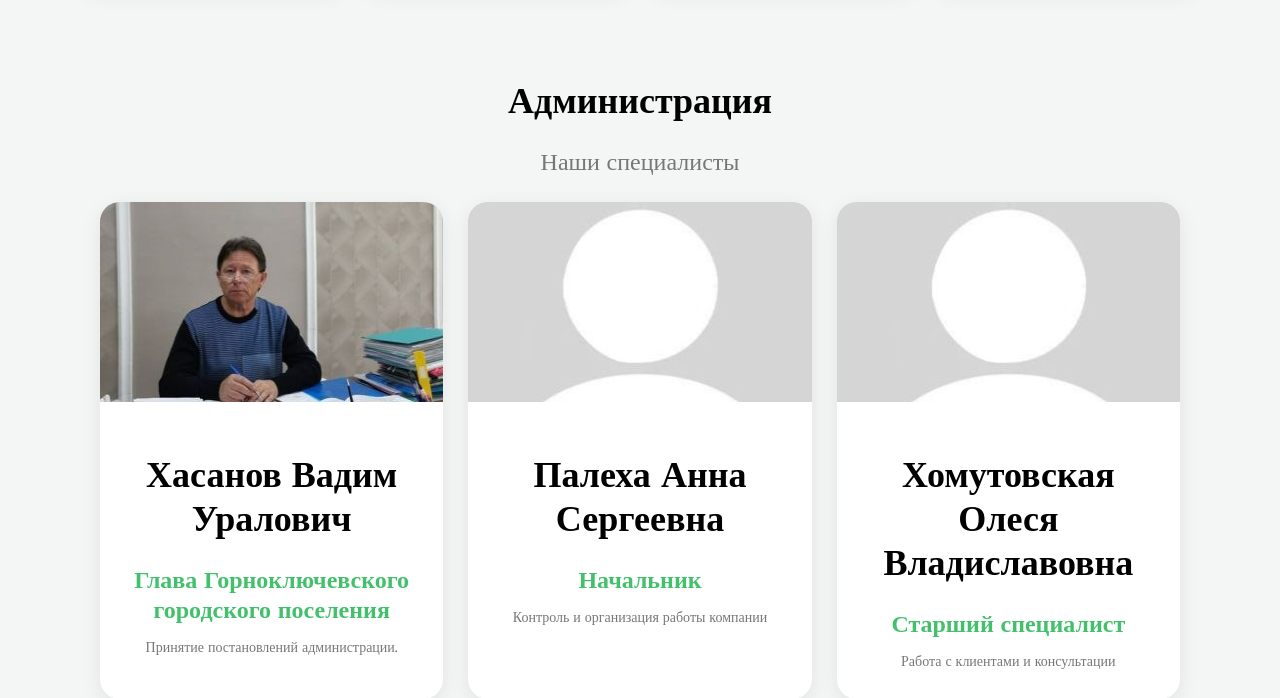
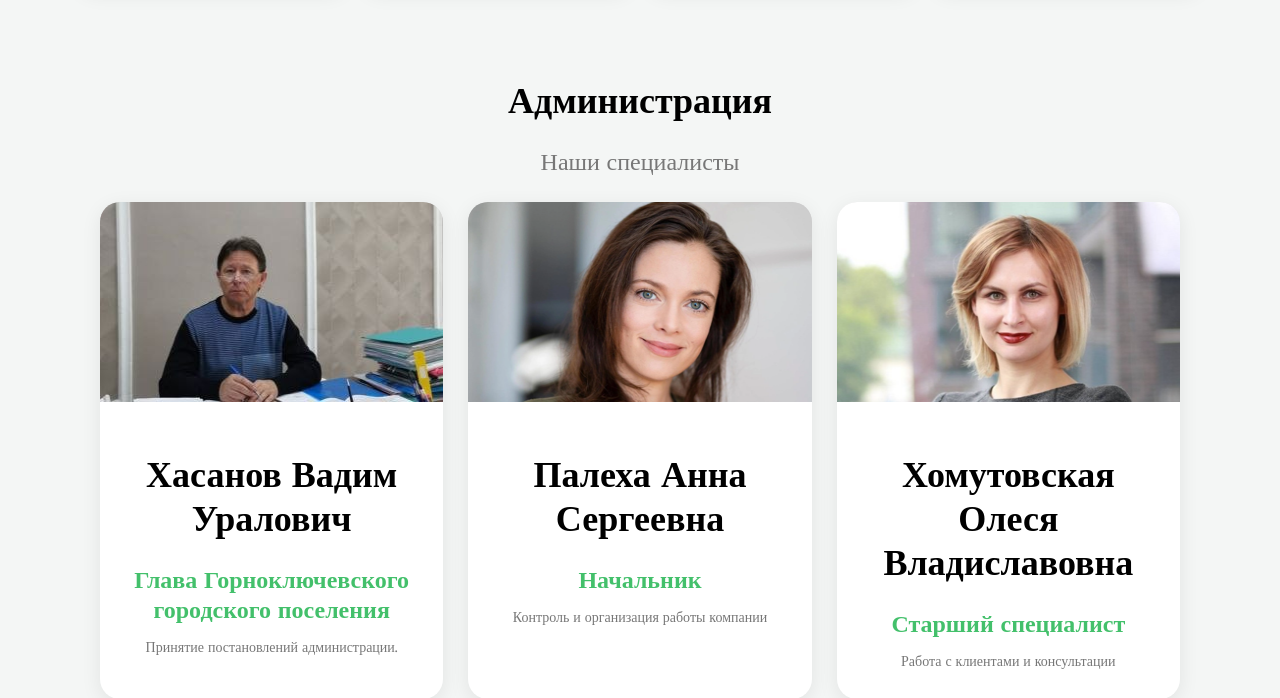
Before and after one commit to anakirohinahida-blip/Earth_site, a Django app: page / in a window 1280 px wide. Shown: the part 2000-2698 px from the top of the page. Run offline with Django 5.2, Linux system fonts and the light colour scheme.

Commit message:
baner and icon fix

```diff
--- a/portal/templates/portal/main.html
+++ b/portal/templates/portal/main.html
@@ -111,7 +111,7 @@
                 </div>
             </div>
             <div class="admin-card">
-                <div class="admin-img"><img src="{% static 'portal/img/icon.png' %}" class="admin-img"></div>
+                <div class="admin-img"><img src="{% static 'portal/img/icon2.png' %}" class="admin-img"></div>
                 <div class="admin-info">
                     <h3>Хомутовская Олеся Владиславовна</h3>
                     <p class="role">Старший специалист</p>
```
Also changed, not shown: static/portal/img/icon.png, static/portal/img/icon2.png (added), static/portal/img/slide1.png, static/portal/img/slide2.png, static/portal/img/slide3.png, 4 other files.
